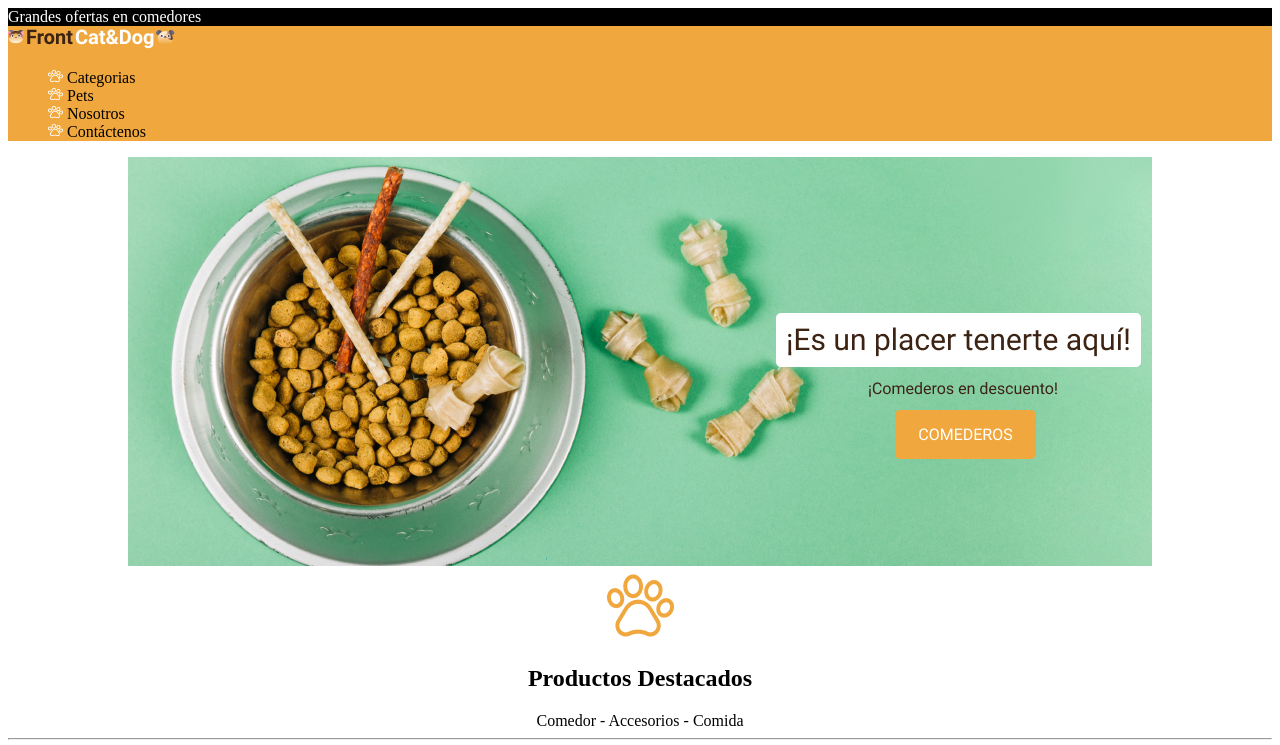
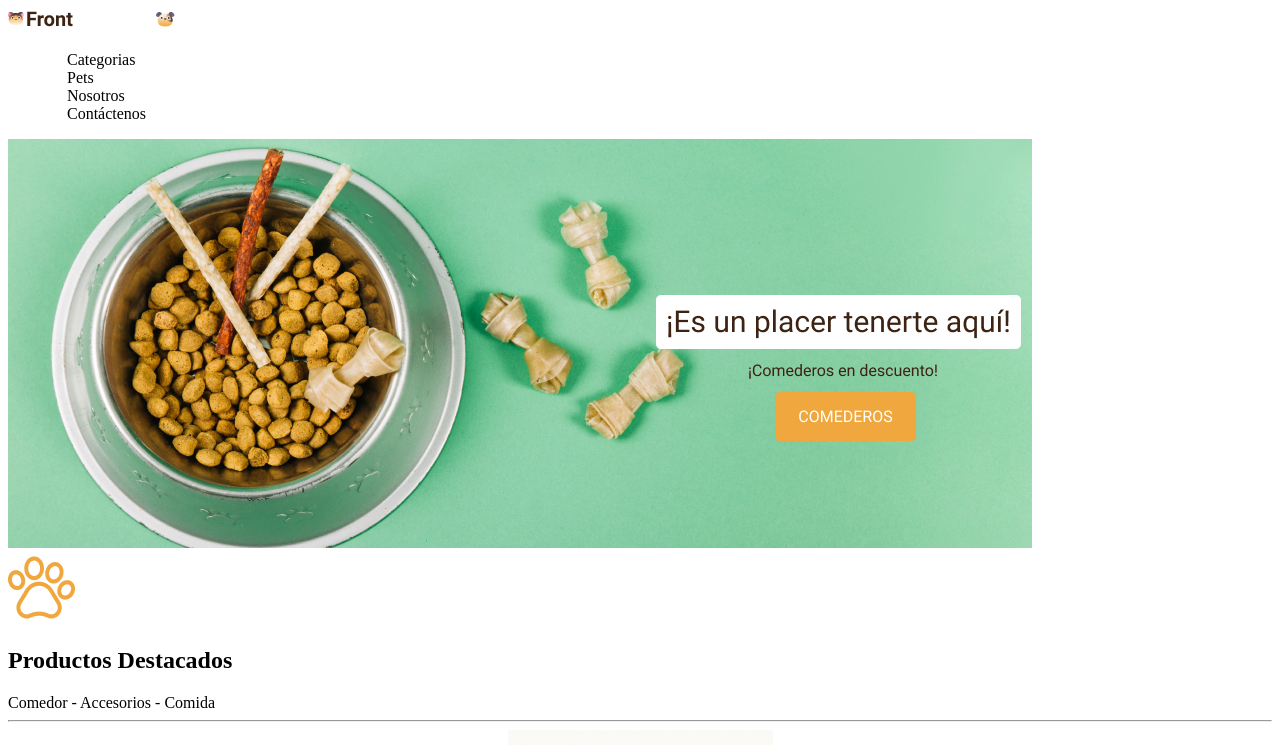
Before and after one commit to anglob/MochilaCamada6, a plain HTML site: page PetshopProject/index.html in a window 1280 px wide. Shown: the top 745 px of the page. Drawn offline with Linux system fonts and the light colour scheme.

Commit message:
Modificando PetShop

```diff
--- a/PetshopProject/css/style.css
+++ b/PetshopProject/css/style.css
@@ -1,3 +1 @@
-header {
-width: 100%
-}
+@import url('https://use.fontawesome.com/releases/v5.15.2/css/all.css');
--- a/PetshopProject/index.html
+++ b/PetshopProject/index.html
@@ -4,13 +4,11 @@
     <meta charset="UTF-8" />
     <meta name="viewport" content="width=device-width, initial-scale=1.0" />
     <meta http-equiv="X-UA-Compatible" content="ie=edge" />
-    <title>PetShop</title>
+    <link rel="stylesheet" href="css/style.css">
+    <title>Pet Shop</title>
   </head>
   <body>
-    <header style="background-color: #f0a83e; width: 100%;">
-      <div style="background-color: black;">
-        <a style="color: white;">Grandes ofertas en comedores</a>
-      </div>
+    <header class="header">
       <img src="images/Logo.png" />
       <nav>
         <ul type="none">
@@ -22,19 +20,17 @@
       </nav>
     </header>
     <main>
-      <section id="banner" align="center">
+      <section>
         <img src="images/Slide.png" alt="" />
       </section>
       <section>
-        <div align="center">
-          <img src="images/pawprint1.png" />
-          <h2>Productos Destacados</h2>
+          <img id="pawprint1" src="images/pawprint1.png" />
+          <h2 id="ProductoDestacado">Productos Destacados</h2>
           <span>Comedor</span>
           <span> - </span>
           <span>Accesorios</span>
           <span> - </span>
           <span>Comida</span>
-        </div>
         <hr />
         <article align="center">
           <img src="images/churrasquito.png" />
@@ -71,6 +67,12 @@
         </form>
       </section>
     </main>
-    <footer></footer>
+    <footer class="footer">
+<h4>Localidad</h4>
+<h4>Teléfono</h4>
+<h4>Correo</h4>
+<h4>Correo electrónico</h4>
+
+    </footer>
   </body>
 </html>
```
